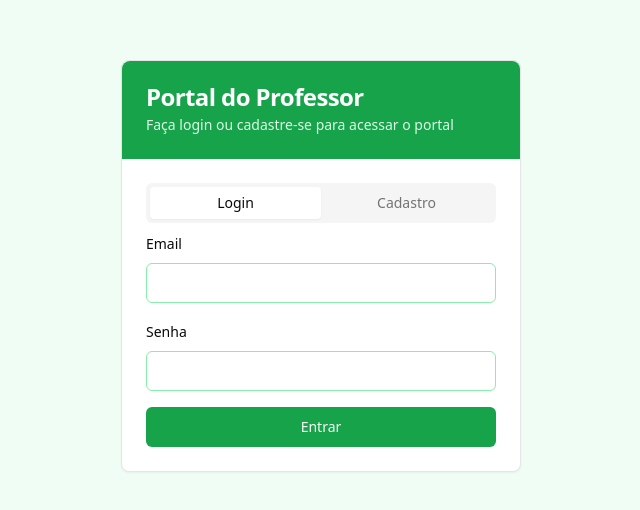
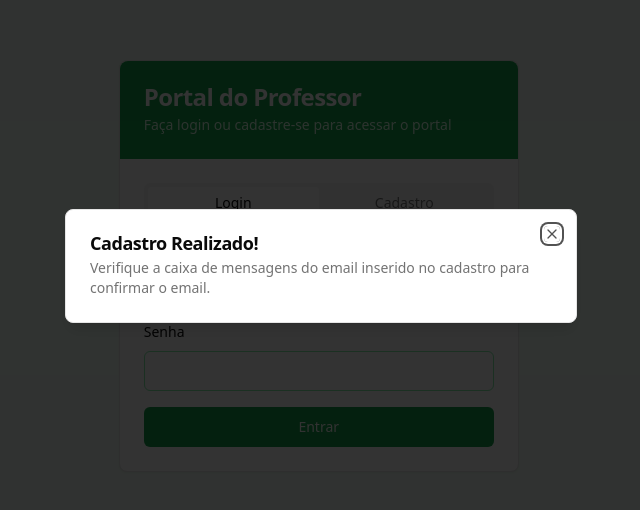
Before and after one commit to AprovaUFC/portalProfessor, a React (Vite) app: page / in a window 1280 px wide. Shown: the part 134-644 px from the top of the page, without its empty margins (319-959 px from the left). Built offline with nearby package versions, Linux system fonts and the light colour scheme.

Commit message:
Modal de aviso para confirmacao de email

```diff
--- a/src/components/AuthComponent/AuthComponent.tsx
+++ b/src/components/AuthComponent/AuthComponent.tsx
@@ -8,6 +8,7 @@ import { Select, SelectContent, SelectItem, SelectTrigger, SelectValue } from '.
 import { supabase } from '@/lib/supabase'
 import { useNavigate } from 'react-router-dom'
 import Loading from '../Loading/Loading'
+import { Dialog, DialogContent, DialogDescription, DialogHeader, DialogTitle } from '../ui/dialog'
 
 type AreaEscolhida = "Matemática" | "Redação" | "História" | "Física"
 
@@ -22,8 +23,8 @@ const AuthComponent = () => {
     const [areaEscolhida, setAreaEscolhida] = useState<AreaEscolhida | "">("")
     const [loginError,setLoginError] = useState('')
     const [registerError,setRegisterError] = useState('')
+    const [showModal,setShowModal] = useState(true)
     const navigate = useNavigate();
-
     const handleLogin = async (e: React.FormEvent<HTMLFormElement>) => {
         e.preventDefault();
         setLoginError(''); // Reseta o erro ao tentar login novamente
@@ -126,7 +127,7 @@ const AuthComponent = () => {
             console.error('Erro ao inserir dados na tabela aluno:', insertError.message);
         } else {
             console.log('Usuário registrado com sucesso e inserido na tabela Professor');
-
+            setShowModal(true);
         }
     };
 
@@ -252,6 +253,18 @@ const AuthComponent = () => {
         </Tabs>
       </CardContent>
     </Card>
+
+    <Dialog open={showModal} onOpenChange={setShowModal}>
+      <DialogContent>
+        <DialogHeader>
+          <DialogTitle>Cadastro Realizado!</DialogTitle>
+            <DialogDescription>
+              Verifique a caixa de mensagens do email inserido no cadastro para confirmar o email.
+            </DialogDescription>
+        </DialogHeader>
+      </DialogContent>
+    </Dialog>`
+
   </div>
   )
 }
```
